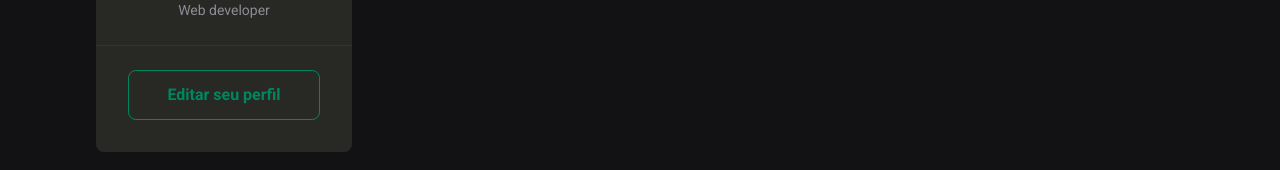
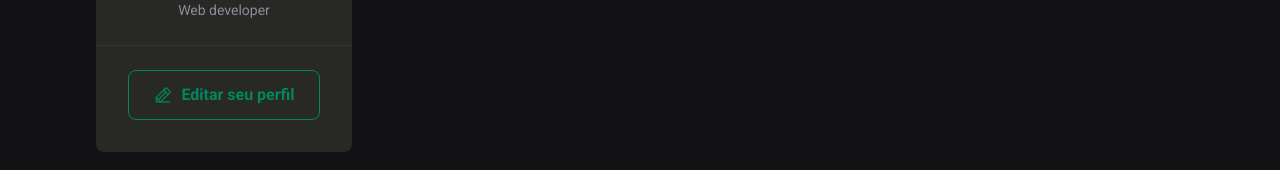
Before and after one commit to JPBenjamim/react-feed, a React (Vite) app: page / in a window 1280 px wide. Shown: the part 261-431 px from the top of the page. Built offline with nearby package versions, Linux system fonts and the light colour scheme.

Commit message:
feat(Header):finished sidebar

```diff
--- a/package.json
+++ b/package.json
@@ -9,6 +9,7 @@
     "preview": "vite preview"
   },
   "dependencies": {
+    "phosphor-react": "^1.4.1",
     "react": "^18.2.0",
     "react-dom": "^18.2.0"
   },
--- a/src/components/Sidebar.module.css
+++ b/src/components/Sidebar.module.css
@@ -59,4 +59,13 @@
   display: flex;
   align-items: center;
   justify-content: center;
+
+  gap: 0.5rem;
+
+  transition: color 0.1, background-color 0.1s;
 }
+
+.sidebar footer a:hover {
+  background: var(--green-500);
+  color: var(--white);
+}
--- a/src/components/Siderbar.jsx
+++ b/src/components/Siderbar.jsx
@@ -1,4 +1,7 @@
+import { PencilLine} from 'phosphor-react'
+
 import styles from './Sidebar.module.css'
+import { PhosphorLogo } from 'phosphor-react'
 
 export function Sidebar() {
   return (
@@ -19,7 +22,7 @@
 
       <footer>
         <a href="#">
-
+         <PencilLine size={20}/>
           Editar seu perfil
         </a>
       </footer>
```
Also changed, not shown: 1 other file (tests, documents, lock files or other folders).
